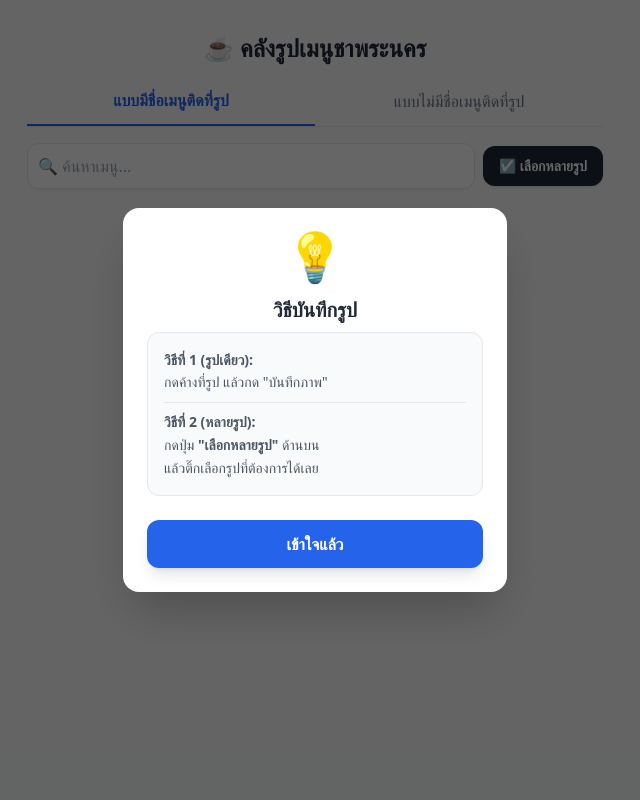
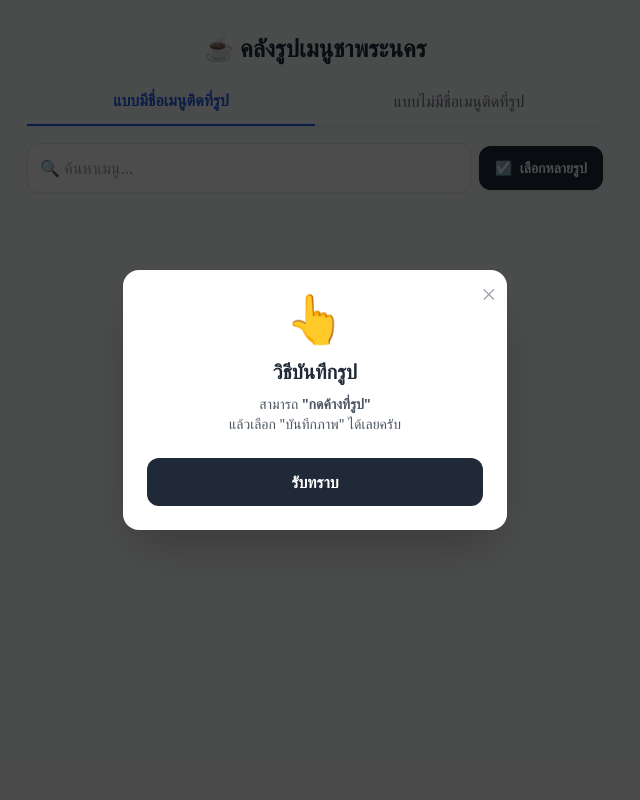
Before and after one commit to puppity/drink-menu, a Flask app: template templates/index.html in a window 1280 px wide. Shown: the whole page, without its empty margins (325-965 px from the left). Run offline with Flask 3, Linux system fonts and the light colour scheme; the template is opened without the code that fills it, so the values that code supplies are empty; some libraries are stand-ins or nearby versions.

Commit message:
Update index.html
แก้การติ๊กหลายรูป หลอกios

```diff
--- a/templates/index.html
+++ b/templates/index.html
@@ -13,31 +13,95 @@
         .tab-active { border-bottom: 2px solid #2563eb; color: #2563eb; font-weight: bold; }
         .tab-inactive { color: #6b7280; }
 
-        /* Animation */
-        .fade-in { animation: fadeIn 0.2s ease-in-out; }
-        @keyframes fadeIn { from { opacity: 0; } to { opacity: 1; } }
+        /* Animations */
+        .fade-in { animation: fadeIn 0.3s ease-out; }
+        @keyframes fadeIn { from { opacity: 0; transform: scale(0.95); } to { opacity: 1; transform: scale(1); } }
 
         .slide-up { animation: slideUp 0.3s ease-out; }
         @keyframes slideUp { from { transform: translateY(100%); } to { transform: translateY(0); } }
 
-        /* Checkbox ใหญ่ๆ */
         .custom-checkbox { width: 28px; height: 28px; cursor: pointer; accent-color: #2563eb; }
+
+        /* Loading Spinner */
+        .loader {
+            border: 4px solid #f3f3f3;
+            border-top: 4px solid #3498db;
+            border-radius: 50%;
+            width: 40px;
+            height: 40px;
+            animation: spin 1s linear infinite;
+            margin: 0 auto;
+        }
+        @keyframes spin { 0% { transform: rotate(0deg); } 100% { transform: rotate(360deg); } }
+
+        /* ปุ่มเขียวเต้นตุบๆ ให้รู้ว่ากดได้ */
+        .pulse-btn { animation: pulse 2s infinite; }
+        @keyframes pulse {
+            0% { box-shadow: 0 0 0 0 rgba(34, 197, 94, 0.7); }
+            70% { box-shadow: 0 0 0 15px rgba(34, 197, 94, 0); }
+            100% { box-shadow: 0 0 0 0 rgba(34, 197, 94, 0); }
+        }
     </style>
 </head>
-<body class="bg-gray-50 p-4 font-sans text-gray-800 pb-24"> <div id="infoModal" class="fixed inset-0 bg-black bg-opacity-60 z-50 flex items-center justify-center hidden p-4 fade-in">
-        <div class="bg-white p-6 rounded-2xl shadow-2xl max-w-sm w-full text-center">
-            <div class="text-5xl mb-4">💡</div>
+<body class="bg-gray-50 p-4 font-sans text-gray-800 pb-32">
+
+    <div id="tutorialSingle" class="fixed inset-0 bg-black bg-opacity-70 z-50 flex items-center justify-center hidden p-4 fade-in">
+        <div class="bg-white p-6 rounded-2xl shadow-2xl max-w-sm w-full text-center relative">
+            <button onclick="closeModal('tutorialSingle')" class="absolute top-3 right-3 text-gray-400 hover:text-gray-600">✕</button>
+            <div class="text-5xl mb-4">👆</div>
             <h3 class="text-xl font-bold text-gray-800 mb-2">วิธีบันทึกรูป</h3>
-            <div class="text-gray-600 mb-6 text-sm leading-relaxed text-left bg-gray-50 p-4 rounded-xl border">
-                <p class="mb-2"><b>วิธีที่ 1 (รูปเดียว):</b><br>กดค้างที่รูป แล้วกด "บันทึกภาพ"</p>
-                <hr class="border-gray-200 my-2">
-                <p><b>วิธีที่ 2 (หลายรูป):</b><br>กดปุ่ม <b>"เลือกหลายรูป"</b> ด้านบน<br>แล้วติ๊กเลือกรูปที่ต้องการได้เลย</p>
-            </div>
-            <button onclick="closeModal()" class="bg-blue-600 text-white w-full py-3 rounded-xl font-bold hover:bg-blue-700 shadow-lg active:scale-95 transition">
-                เข้าใจแล้ว
+            <p class="text-gray-600 mb-6 text-sm">
+                สามารถ <b>"กดค้างที่รูป"</b><br>แล้วเลือก "บันทึกภาพ" ได้เลยครับ
+            </p>
+            <button onclick="closeModal('tutorialSingle')" class="bg-gray-800 text-white w-full py-3 rounded-xl font-bold hover:bg-gray-900 transition">
+                รับทราบ
             </button>
         </div>
     </div>
+
+    <div id="tutorialMulti" class="fixed inset-0 bg-black bg-opacity-70 z-50 flex items-center justify-center hidden p-4 fade-in">
+        <div class="bg-white p-6 rounded-2xl shadow-2xl max-w-sm w-full text-center relative">
+            <div class="text-5xl mb-4">☑️</div>
+            <h3 class="text-xl font-bold text-gray-800 mb-2">โหมดเลือกหลายรูป</h3>
+            <p class="text-gray-600 mb-6 text-sm">
+                1. จิ้มเลือกรูปที่ต้องการ<br>
+                2. กดปุ่ม <b>"ส่งเข้าเครื่อง"</b> ด้านล่าง<br>
+                3. เลือกเมนู <b>Save Images</b>
+            </p>
+            <button onclick="closeModal('tutorialMulti')" class="bg-blue-600 text-white w-full py-3 rounded-xl font-bold hover:bg-blue-700 transition">
+                เริ่มเลือกเลย!
+            </button>
+        </div>
+    </div>
+
+    <div id="processingModal" class="fixed inset-0 bg-white z-[60] flex flex-col items-center justify-center hidden p-6 fade-in">
+
+        <div id="stateLoading" class="text-center w-full max-w-sm">
+            <div class="loader mb-6"></div>
+            <h3 class="text-xl font-bold text-gray-800 mb-2">กำลังเตรียมรูปภาพ...</h3>
+            <p class="text-gray-500 text-sm mb-4">กรุณารอสักครู่ อย่าเพิ่งปิดหน้านี้นะครับ</p>
+
+            <div class="w-full bg-gray-200 rounded-full h-4 mb-2 overflow-hidden">
+                <div id="progressBar" class="bg-blue-600 h-4 rounded-full transition-all duration-300" style="width: 0%"></div>
+            </div>
+            <p id="progressText" class="text-xs text-gray-400">0/0</p>
+        </div>
+
+        <div id="stateReady" class="text-center w-full max-w-sm hidden">
+            <div class="text-6xl mb-4">✅</div>
+            <h3 class="text-2xl font-bold text-gray-800 mb-2">เสร็จเรียบร้อย!</h3>
+            <p class="text-gray-600 mb-8">รูปภาพพร้อมแล้ว กดปุ่มด้านล่างเพื่อบันทึกได้เลย</p>
+
+            <button onclick="triggerShare()" class="w-full bg-green-500 text-white text-xl py-5 rounded-2xl font-bold shadow-xl pulse-btn hover:bg-green-600 transition transform active:scale-95">
+                📲 แตะตรงนี้เพื่อ Save
+            </button>
+
+            <button onclick="closeProcessing()" class="mt-6 text-gray-400 text-sm underline">
+                ยกเลิก / ปิด
+            </button>
+        </div>
+    </div>
+
 
     <div class="max-w-xl mx-auto relative">
         <h1 class="text-2xl font-bold mb-4 text-center text-gray-800 pt-4">☕ คลังรูปเมนูชาพระนคร</h1>
@@ -51,14 +115,14 @@
             </button>
         </div>
 
-        <div class="flex justify-between items-center mb-4">
+        <div class="flex justify-between items-center mb-4 gap-2">
             <input type="text" id="searchInput" onkeyup="filterImages()"
                    placeholder="🔍 ค้นหาเมนู..."
-                   class="flex-1 p-2.5 border rounded-xl shadow-sm focus:outline-none focus:ring-2 focus:ring-blue-500 bg-white mr-2">
+                   class="flex-1 p-3 border rounded-xl shadow-sm focus:outline-none focus:ring-2 focus:ring-blue-500 bg-white">
 
-            <button onclick="toggleSelectMode(true)" id="enableSelectBtn"
-                    class="bg-gray-800 text-white px-4 py-2.5 rounded-xl font-bold text-sm shadow hover:bg-gray-900 active:scale-95 transition whitespace-nowrap">
-                ☑️ เลือกหลายรูป
+            <button onclick="enterSelectMode()" id="enableSelectBtn"
+                    class="bg-gray-800 text-white px-4 py-3 rounded-xl font-bold text-sm shadow hover:bg-gray-900 active:scale-95 transition whitespace-nowrap flex items-center gap-2">
+                <span>☑️</span> เลือกหลายรูป
             </button>
         </div>
 
@@ -66,14 +130,13 @@
             <div id="grid-watermark" class="grid grid-cols-2 gap-3 image-grid">
                 {% for img in wm_images %}
                 <div class="image-card bg-white p-2 rounded-xl shadow-sm border border-gray-100 relative group transition-all duration-300">
-                    <div class="selection-overlay hidden absolute inset-0 bg-black bg-opacity-10 z-10 rounded-xl flex items-start justify-end p-2 cursor-pointer" onclick="toggleCheckbox(this)">
+                    <div class="selection-overlay hidden absolute inset-0 bg-black bg-opacity-5 z-10 rounded-xl flex items-start justify-end p-2 cursor-pointer" onclick="toggleCheckbox(this)">
                         <input type="checkbox" value="{{ img['secure_url'] }}"
                                data-name="{{ img['public_id'].split('/')[-1] }}"
                                onclick="event.stopPropagation(); updateCount();"
                                class="custom-checkbox img-checkbox rounded-full shadow-md border-2 border-white bg-white">
                     </div>
-
-                    <img src="{{ img['secure_url'] }}" crossorigin="anonymous" class="w-full h-40 object-cover rounded-lg mb-2 bg-gray-200">
+                    <img src="{{ img['secure_url'] }}?t=1" crossorigin="anonymous" class="w-full h-40 object-cover rounded-lg mb-2 bg-gray-200">
                     <p class="text-sm font-bold text-gray-800 truncate mb-1 name-label text-center">
                         {{ img['public_id'].split('/')[-1] }}
                     </p>
@@ -89,14 +152,13 @@
             <div id="grid-clean" class="grid grid-cols-2 gap-3 image-grid">
                 {% for img in cl_images %}
                 <div class="image-card bg-white p-2 rounded-xl shadow-sm border border-gray-100 relative group transition-all duration-300">
-                    <div class="selection-overlay hidden absolute inset-0 bg-black bg-opacity-10 z-10 rounded-xl flex items-start justify-end p-2 cursor-pointer" onclick="toggleCheckbox(this)">
+                    <div class="selection-overlay hidden absolute inset-0 bg-black bg-opacity-5 z-10 rounded-xl flex items-start justify-end p-2 cursor-pointer" onclick="toggleCheckbox(this)">
                         <input type="checkbox" value="{{ img['secure_url'] }}"
                                data-name="{{ img['public_id'].split('/')[-1] }}"
                                onclick="event.stopPropagation(); updateCount();"
                                class="custom-checkbox img-checkbox rounded-full shadow-md border-2 border-white bg-white">
                     </div>
-
-                    <img src="{{ img['secure_url'] }}" crossorigin="anonymous" class="w-full h-40 object-cover rounded-lg mb-2 bg-gray-200">
+                    <img src="{{ img['secure_url'] }}?t=1" crossorigin="anonymous" class="w-full h-40 object-cover rounded-lg mb-2 bg-gray-200">
                     <p class="text-sm font-bold text-gray-800 truncate mb-1 name-label text-center">
                         {{ img['public_id'].split('/')[-1] }}
                     </p>
@@ -109,35 +171,44 @@
         </div>
     </div>
 
-    <div id="selectionBar" class="fixed bottom-0 left-0 right-0 bg-white border-t shadow-[0_-4px_6px_-1px_rgba(0,0,0,0.1)] p-4 z-40 hidden slide-up">
-        <div class="max-w-xl mx-auto flex items-center justify-between gap-3">
-            <button onclick="toggleSelectMode(false)" class="bg-gray-200 text-gray-700 px-5 py-3 rounded-xl font-bold w-1/3 hover:bg-gray-300">
+    <div id="selectionBar" class="fixed bottom-0 left-0 right-0 bg-white border-t shadow-[0_-4px_15px_rgba(0,0,0,0.1)] p-4 z-40 hidden slide-up rounded-t-2xl">
+        <div class="max-w-xl mx-auto">
+            <div class="flex items-center justify-between mb-3">
+                <span class="text-gray-500 font-bold text-sm" id="selectionStatus">เลือกแล้ว 0 รูป</span>
+                <button onclick="toggleSelectAll()" class="text-blue-600 text-sm font-bold">เลือกทั้งหมด</button>
+            </div>
+            <div class="flex gap-3">
+                <button onclick="exitSelectMode()" class="bg-gray-100 text-gray-600 px-4 py-3 rounded-xl font-bold w-1/3 hover:bg-gray-200">
                     ยกเลิก
                 </button>
-            <button onclick="handleSaveImages()" id="actionBtn" class="bg-blue-600 text-white px-5 py-3 rounded-xl font-bold w-2/3 shadow-lg hover:bg-blue-700 active:scale-95 transition flex items-center justify-center gap-2">
-                📲 ส่งเข้าเครื่อง <span id="count-badge" class="bg-white text-blue-600 text-xs px-2 py-0.5 rounded-full hidden">0</span>
+                <button onclick="startProcessing()" id="sendBtn" class="bg-blue-600 text-white px-4 py-3 rounded-xl font-bold w-2/3 shadow-lg hover:bg-blue-700 active:scale-95 transition flex items-center justify-center gap-2">
+                    📲 ส่งเข้าเครื่อง
                 </button>
             </div>
-        <div class="text-center mt-2">
-            <label class="inline-flex items-center text-sm text-gray-500 font-medium">
-                <input type="checkbox" id="selectAllBtn" onchange="toggleSelectAll()" class="w-4 h-4 mr-2 rounded text-blue-600">
-                เลือกทั้งหมดในหน้านี้
-            </label>
         </div>
     </div>
 
     <script>
-        window.onload = function() { document.getElementById('infoModal').classList.remove('hidden'); }
-        function closeModal() { document.getElementById('infoModal').classList.add('hidden'); }
+        // 1. ตอนโหลดหน้าเว็บ: โชว์วิธีใช้รูปเดียว
+        window.onload = function() {
+            // เช็คว่าเคยปิดไปหรือยัง (ถ้าอยากให้โชว์ทุกครั้งให้ลบ if นี้ออก)
+            // if (!localStorage.getItem('sawTutorial')) {
+                document.getElementById('tutorialSingle').classList.remove('hidden');
+            // }
+        }
+
+        function closeModal(id) {
+            document.getElementById(id).classList.add('hidden');
+            // localStorage.setItem('sawTutorial', 'true');
+        }
 
         let currentTab = 'watermark';
         let isSelectMode = false;
+        let preparedFiles = [];
 
-        // --- สลับแท็บ ---
         function switchTab(tab) {
             currentTab = tab;
-            // ถ้าสลับแท็บ ให้ปิดโหมดเลือกก่อน เพื่อกันงง
-            if(isSelectMode) toggleSelectMode(false);
+            if(isSelectMode) exitSelectMode();
 
             document.getElementById('content-watermark').classList.add('hidden');
             document.getElementById('content-clean').classList.add('hidden');
@@ -145,7 +216,6 @@
 
             document.getElementById('btn-watermark').className = "flex-1 pb-3 text-center transition " + (tab === 'watermark' ? 'tab-active' : 'tab-inactive');
             document.getElementById('btn-clean').className = "flex-1 pb-3 text-center transition " + (tab === 'clean' ? 'tab-active' : 'tab-inactive');
-
             filterImages();
         }
 
@@ -159,44 +229,33 @@
             }
         }
 
-        // --- 🔥 Logic โหมดเลือก ---
-        function toggleSelectMode(enable) {
-            isSelectMode = enable;
-            const overlays = document.querySelectorAll('.selection-overlay');
-            const viewBtns = document.querySelectorAll('.view-btn'); // ปุ่มดูรูปใหญ่
-            const selectBar = document.getElementById('selectionBar');
-            const enableBtn = document.getElementById('enableSelectBtn');
+        // --- Select Mode Logic ---
+        function enterSelectMode() {
+            isSelectMode = true;
+            document.getElementById('tutorialMulti').classList.remove('hidden'); // โชว์สอนวิธีใช้แบบหลายรูป
 
-            if (enable) {
-                // เข้าโหมดเลือก: โชว์ Checkbox, โชว์บาร์ล่าง, ซ่อนปุ่มเปิด
-                overlays.forEach(el => el.classList.remove('hidden'));
-                // ซ่อนปุ่ม "ดูรูปใหญ่" เพื่อไม่ให้เกะกะ
-                viewBtns.forEach(btn => btn.classList.add('opacity-50', 'pointer-events-none'));
+            document.querySelectorAll('.selection-overlay').forEach(el => el.classList.remove('hidden'));
+            document.querySelectorAll('.view-btn').forEach(btn => btn.classList.add('opacity-30', 'pointer-events-none'));
 
-                selectBar.classList.remove('hidden');
-                enableBtn.classList.add('hidden');
+            document.getElementById('selectionBar').classList.remove('hidden');
+            document.getElementById('enableSelectBtn').classList.add('hidden');
 
-                // เปลี่ยนสีปุ่มตามแท็บ
-                const actionBtn = document.getElementById('actionBtn');
-                if (currentTab === 'watermark') {
-                    actionBtn.classList.remove('bg-green-600', 'hover:bg-green-700');
-                    actionBtn.classList.add('bg-blue-600', 'hover:bg-blue-700');
-                } else {
-                    actionBtn.classList.remove('bg-blue-600', 'hover:bg-blue-700');
-                    actionBtn.classList.add('bg-green-600', 'hover:bg-green-700');
+            // ปรับระยะด้านล่างไม่ให้บาร์บัง
+            document.body.classList.add('pb-40');
         }
-            } else {
-                // ออกโหมดเลือก: ซ่อน Checkbox, ซ่อนบาร์ล่าง, เคลียร์ค่า
-                overlays.forEach(el => el.classList.add('hidden'));
-                viewBtns.forEach(btn => btn.classList.remove('opacity-50', 'pointer-events-none'));
 
-                selectBar.classList.add('hidden');
-                enableBtn.classList.remove('hidden');
+        function exitSelectMode() {
+            isSelectMode = false;
+            document.querySelectorAll('.selection-overlay').forEach(el => el.classList.add('hidden'));
+            document.querySelectorAll('.view-btn').forEach(btn => btn.classList.remove('opacity-30', 'pointer-events-none'));
+
+            document.getElementById('selectionBar').classList.add('hidden');
+            document.getElementById('enableSelectBtn').classList.remove('hidden');
+
+            document.body.classList.remove('pb-40');
             uncheckAll();
         }
-        }
 
-        // ช่วยให้กดพื้นที่รอบๆ รูปเพื่อติ๊กได้
         function toggleCheckbox(overlay) {
             const checkbox = overlay.querySelector('input');
             checkbox.checked = !checkbox.checked;
@@ -210,83 +269,116 @@
         }
 
         function toggleSelectAll() {
-            const master = document.getElementById('selectAllBtn');
-            getActiveCheckboxes().forEach(cb => cb.checked = master.checked);
+            const checkboxes = getActiveCheckboxes();
+            const allChecked = checkboxes.every(cb => cb.checked);
+            checkboxes.forEach(cb => cb.checked = !allChecked);
             updateCount();
         }
 
         function uncheckAll() {
             document.querySelectorAll('.img-checkbox').forEach(cb => cb.checked = false);
-            if(document.getElementById('selectAllBtn')) document.getElementById('selectAllBtn').checked = false;
             updateCount();
         }
 
         function updateCount() {
             const count = getActiveCheckboxes().filter(cb => cb.checked).length;
-            const badge = document.getElementById('count-badge');
+            document.getElementById('selectionStatus').innerText = `เลือกแล้ว ${count} รูป`;
 
-            if (count > 0) {
-                badge.innerText = count;
-                badge.classList.remove('hidden');
+            const btn = document.getElementById('sendBtn');
+            if(count > 0) {
+                btn.classList.remove('opacity-50', 'cursor-not-allowed');
+                btn.disabled = false;
             } else {
-                badge.classList.add('hidden');
+                btn.classList.add('opacity-50', 'cursor-not-allowed');
+                btn.disabled = true;
             }
         }
 
-        // --- 📲 ฟังก์ชันส่งไฟล์ (Web Share API) ---
-        async function handleSaveImages() {
+        // --- 🔥 Flow การโหลดแบบใหม่ (ใช้ Overlay บัง) ---
+
+        async function startProcessing() {
             const checkboxes = getActiveCheckboxes();
             let targets = checkboxes.filter(cb => cb.checked);
 
-            if (targets.length === 0) {
-                alert("กรุณาติ๊กเลือกรูปอย่างน้อย 1 รูปครับ");
-                return;
-            }
+            if (targets.length === 0) return;
 
-            const btn = document.getElementById('actionBtn');
-            const originalHTML = btn.innerHTML;
-            btn.disabled = true;
-            btn.innerHTML = "⏳ กำลังเตรียม...";
+            // 1. เปิด Modal บังหน้าจอ
+            const modal = document.getElementById('processingModal');
+            const loadingState = document.getElementById('stateLoading');
+            const readyState = document.getElementById('stateReady');
+            const progressBar = document.getElementById('progressBar');
+            const progressText = document.getElementById('progressText');
 
+            modal.classList.remove('hidden');
+            loadingState.classList.remove('hidden');
+            readyState.classList.add('hidden');
+            progressBar.style.width = '0%';
+
+            preparedFiles = [];
+
+            // 2. เริ่มโหลดไฟล์
             try {
-                const filesArray = [];
-                for (let cb of targets) {
-                    const url = cb.value;
+                for (let i = 0; i < targets.length; i++) {
+                    const cb = targets[i];
+                    // อัปเดต UI
+                    const percent = Math.round(((i + 1) / targets.length) * 100);
+                    progressBar.style.width = percent + '%';
+                    progressText.innerText = `${i + 1} / ${targets.length}`;
+
+                    const url = cb.value + "?t=" + new Date().getTime(); // กัน Cache
                     const name = cb.getAttribute('data-name') + ".jpg";
+
                     const res = await fetch(url);
                     const blob = await res.blob();
                     const file = new File([blob], name, { type: "image/jpeg" });
-                    filesArray.push(file);
+                    preparedFiles.push(file);
                 }
 
-                if (navigator.canShare && navigator.canShare({ files: filesArray })) {
+                // 3. โหลดเสร็จแล้ว -> เปลี่ยนหน้าเป็นปุ่มสีเขียว
+                setTimeout(() => {
+                    loadingState.classList.add('hidden');
+                    readyState.classList.remove('hidden');
+                    // ใส่ Animation เด้งขึ้นมา
+                    readyState.classList.add('fade-in');
+                }, 500); // หน่วงนิดนึงให้รู้สึก Smooth
+
+            } catch (error) {
+                alert("เกิดข้อผิดพลาดในการเตรียมไฟล์");
+                closeProcessing();
+            }
+        }
+
+        // จังหวะสุดท้าย: กดปุ่มเขียวเพื่อแชร์
+        async function triggerShare() {
+            if (preparedFiles.length > 0 && navigator.canShare && navigator.canShare({ files: preparedFiles })) {
+                try {
                     await navigator.share({
-                        files: filesArray,
+                        files: preparedFiles,
                         title: 'รูปเมนู',
                         text: 'รูปเมนูครับ'
                     });
-                    // หลังจากแชร์เสร็จ ปิดโหมดเลือกเลยเพื่อความสวยงาม
-                    toggleSelectMode(false);
+                    // แชร์เสร็จแล้วปิดทุกอย่าง
+                    closeProcessing();
+                    exitSelectMode();
+                } catch (error) {
+                    console.log("Share failed:", error);
+                }
             } else {
-                    alert("เครื่องนี้ไม่รองรับการส่งตรง ระบบจะโหลดเป็น ZIP ให้แทน");
+                // Fallback สำหรับ PC หรือเครื่องที่ไม่รองรับ
+                alert("ระบบจะดาวน์โหลดเป็น ZIP แทนเนื่องจากเครื่องไม่รองรับการแชร์โดยตรง");
                 const zip = new JSZip();
-                    filesArray.forEach(f => zip.file(f.name, f));
+                preparedFiles.forEach(f => zip.file(f.name, f));
                 const content = await zip.generateAsync({type:"blob"});
-                    const zipName = currentTab === 'watermark' ? 'Menu_Watermark.zip' : 'Menu_Original.zip';
-                    saveAs(content, zipName);
-                    toggleSelectMode(false);
+                saveAs(content, "Menu_Images.zip");
+                closeProcessing();
+                exitSelectMode();
+            }
         }
 
-            } catch (error) {
-                console.log("Error:", error);
-                if (!error.message.includes('abort')) {
-                    alert("เกิดข้อผิดพลาดในการส่งไฟล์");
+        function closeProcessing() {
+            document.getElementById('processingModal').classList.add('hidden');
         }
-            } finally {
-                btn.disabled = false;
-                btn.innerHTML = originalHTML;
-            }
-        }
+
     </script>
 </body>
 </html>
```
Lines whose indentation alone changed are shown as unchanged.
